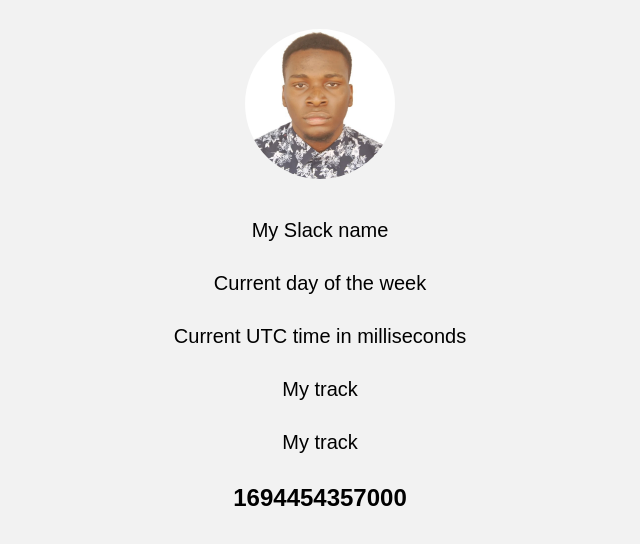
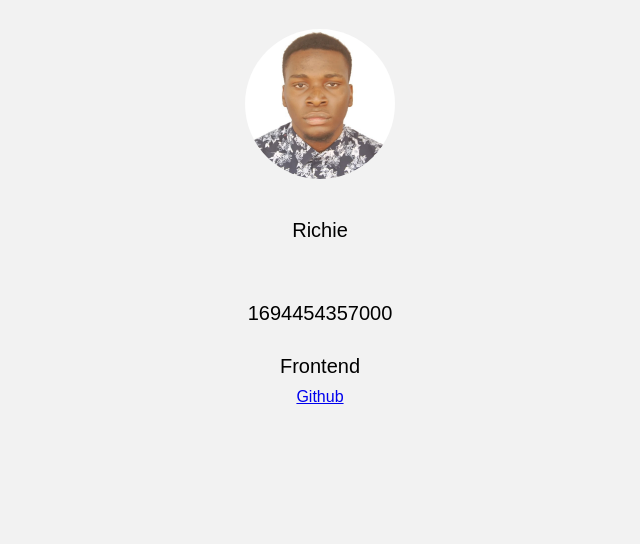
Before and after one commit to Osigbelimu/Hng-task1, a plain HTML site: page index.html in a window 1280 px wide. Shown: the part 108-652 px from the top of the page, without its empty margins (320-960 px from the left). Drawn offline with Linux system fonts and the light colour scheme.

Commit message:
Update index.html
changes made

```diff
--- a/index.html
+++ b/index.html
@@ -37,19 +37,12 @@
 <body>
     <h1>My personal web page</h1>
     <div class="container">
-        <img src="photo_2023-09-11_17-54-38.jpg" alt="" data-testid="slackProfilePicture">
-        <p data-testid="slackUserName">My Slack name</p>
-        <p data-testid="currentDayOfTheWeek">Current day of the week</p>
-        <p data-testid="currentDayOfTheWeek">Current UTC time in milliseconds</p>
-        <p data-testid="myTrack">My track</p>
-        <p data-testid="myTrack">My track</p>
-
-
-
-
-
-    <h2 class="time"></h2>
-    <h2 class="day"></h2>
+       <img src="photo_2023-09-11_17-54-38.jpg" alt="Richie" data-testid="slackdisplayimage">
+        <p data-testid="slackUserName">Richie</p>
+        <p data-testid="currentDayOfTheWeek" class="day"></p>
+        <p data-testid="currentUTCTime" class="time"></p>
+        <p data-testid="myTrack">Frontend</p>
+        <a href="https://github.com/Osigbelimu/Hng-task1" data-testid="githubURL">Github</a>
 
 <script>
     let date = new Date()
```
